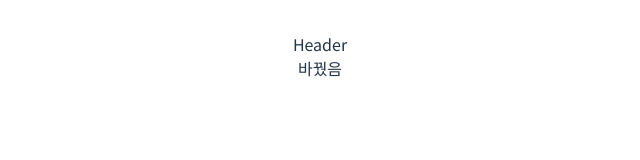
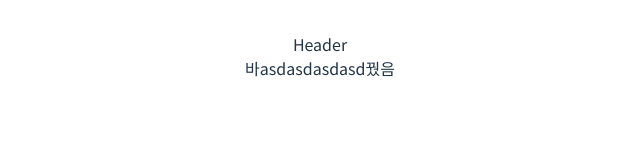
Before and after one commit to leezi0916/dolbomi, a React (Vite) app in the folder front/: page / in a window 1280 px wide. Shown: the top 160 px of the page, without its empty margins (320-960 px from the left). Built offline with nearby package versions, Linux system fonts and the light colour scheme.

Commit message:
chore : test

```diff
--- a/front/src/pages/Home.jsx
+++ b/front/src/pages/Home.jsx
@@ -1,7 +1,7 @@
 import React from 'react';
 
 const Home = () => {
-  return <div>바꿨음</div>;
+  return <div>바asdasdasdasd꿨음</div>;
 };
 
 export default Home;
```
